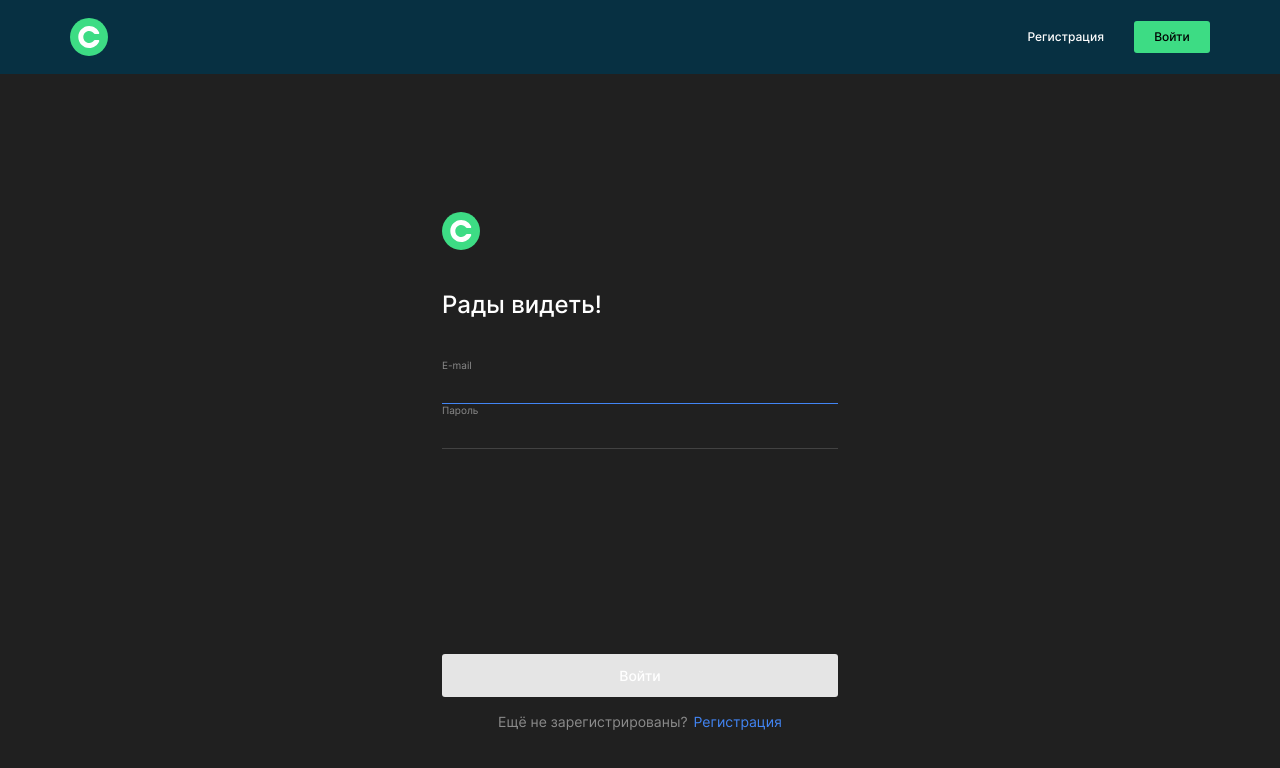
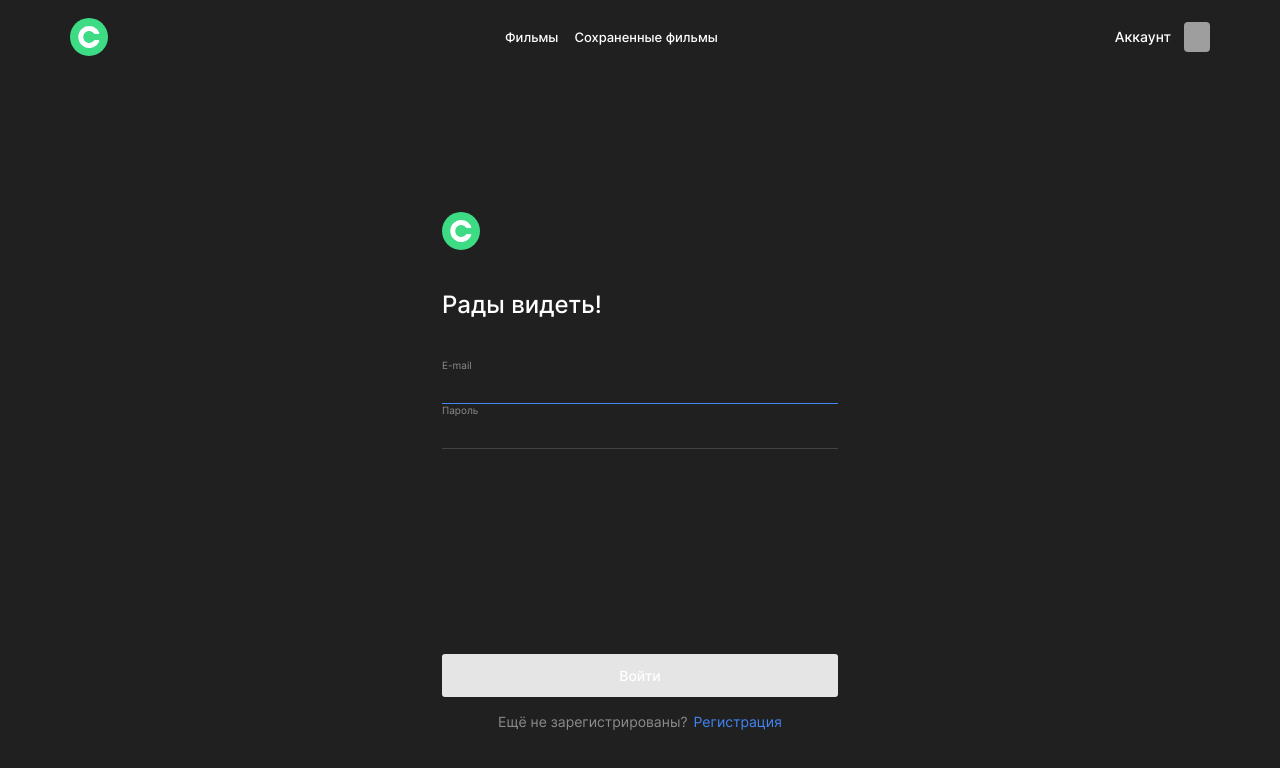
Before and after one commit to Artem-Tckachew/movies-explorer-frontend, a React (Create React App) app: page /signin in a window 1280 px wide. Shown: the top 768 px of the page. Built offline with nearby package versions, Linux system fonts and the light colour scheme; no server answers; grey boxes are pictures that could not be loaded.

Commit message:
Поправил отображение хедера

```diff
--- a/src/components/App/App.js
+++ b/src/components/App/App.js
@@ -309,7 +309,7 @@ function App() {
             setSuccess={setIsUpdateSuccessful}
           />
           <Route path='/signup' exact>
-          <Header />
+          <Header isAuth={true}/>
             {!isLoggedIn ? (
               <Register
                 onRegister={onRegister}
@@ -323,7 +323,7 @@ function App() {
             )}
           </Route>
           <Route exact path='/signin'>
-          <Header />
+          <Header isAuth={true}/>
             {!isLoggedIn ? (
               <Login
                 onLogin={onLogin}
--- a/src/components/Movies/Movies.css
+++ b/src/components/Movies/Movies.css
@@ -1,6 +1,5 @@
 .movies{
     background: #202020;
-    height: 100vh;
 }
 .movies__found-error{
   font-family: Inter, sans-serif;
```
